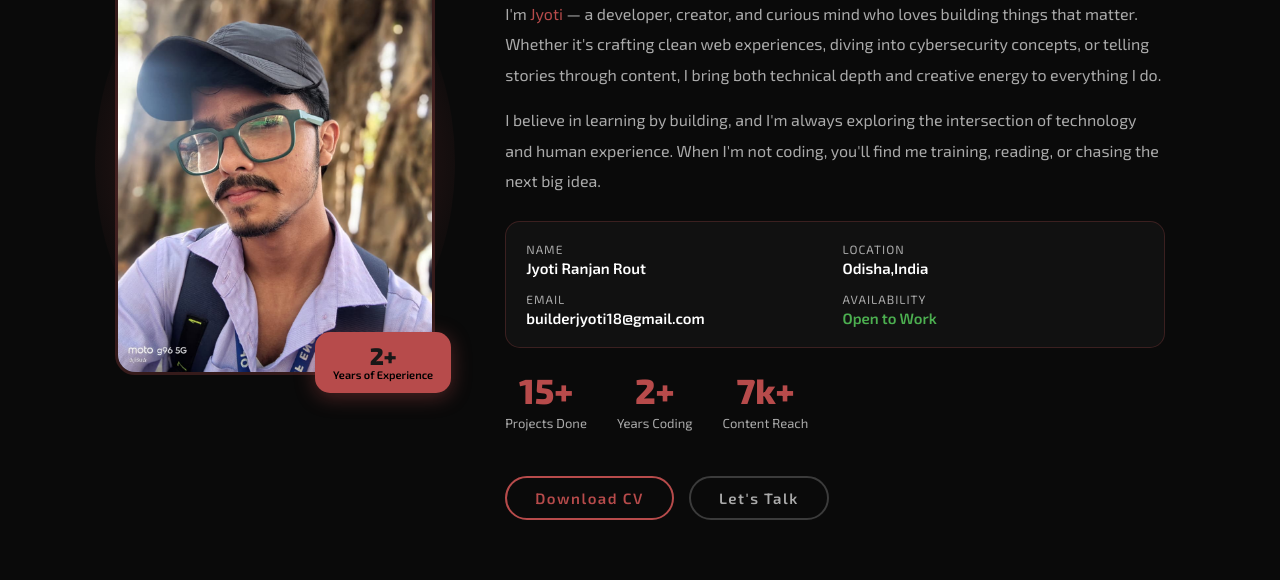
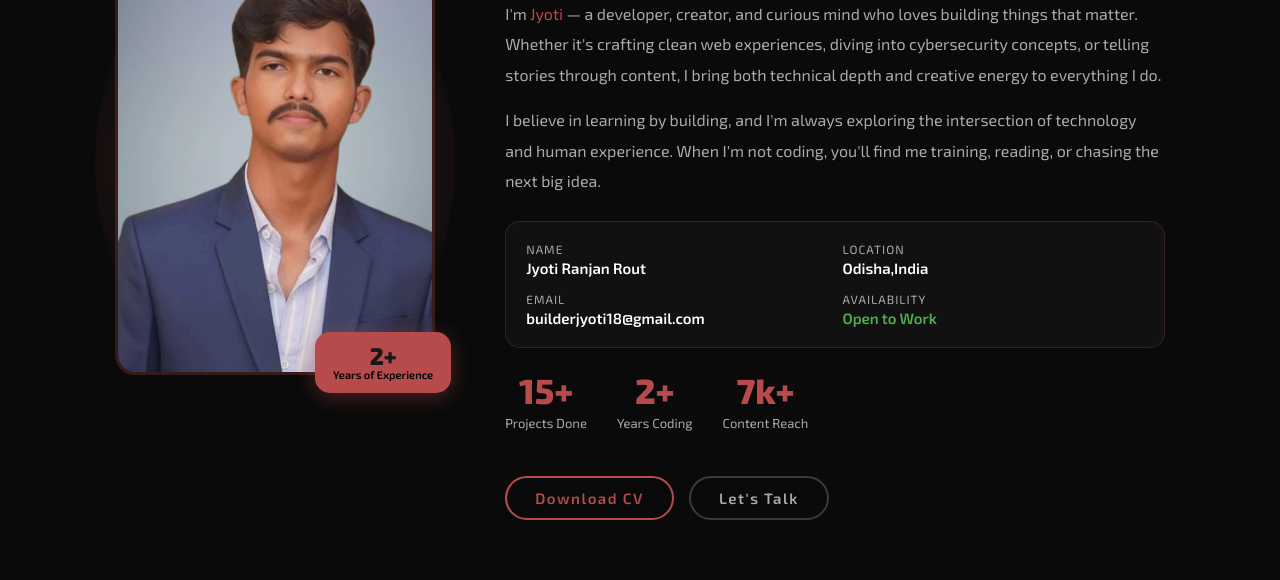
Before and after one commit to Jyoti-Ranjan-Rout/My-Portfolio, a plain HTML site: page about.html in a window 1280 px wide. Shown: the part 336-916 px from the top of the page. Drawn offline with Linux system fonts and the light colour scheme.

Commit message:
Update about.html

```diff
--- a/about.html
+++ b/about.html
@@ -34,7 +34,7 @@
         <div class="about-container">
             <div class="about-img-wrap reveal">
                 <div class="about-img-glow"></div>
-                <img src="mypic.jpeg" alt="Jyoti" class="about-img" />
+                <img src="photo.jpeg" alt="Jyoti" class="about-img" />
                 <div class="about-badge">
                     <span class="badge-num">2+</span>
                     <span class="badge-text">Years of Experience</span>
```
